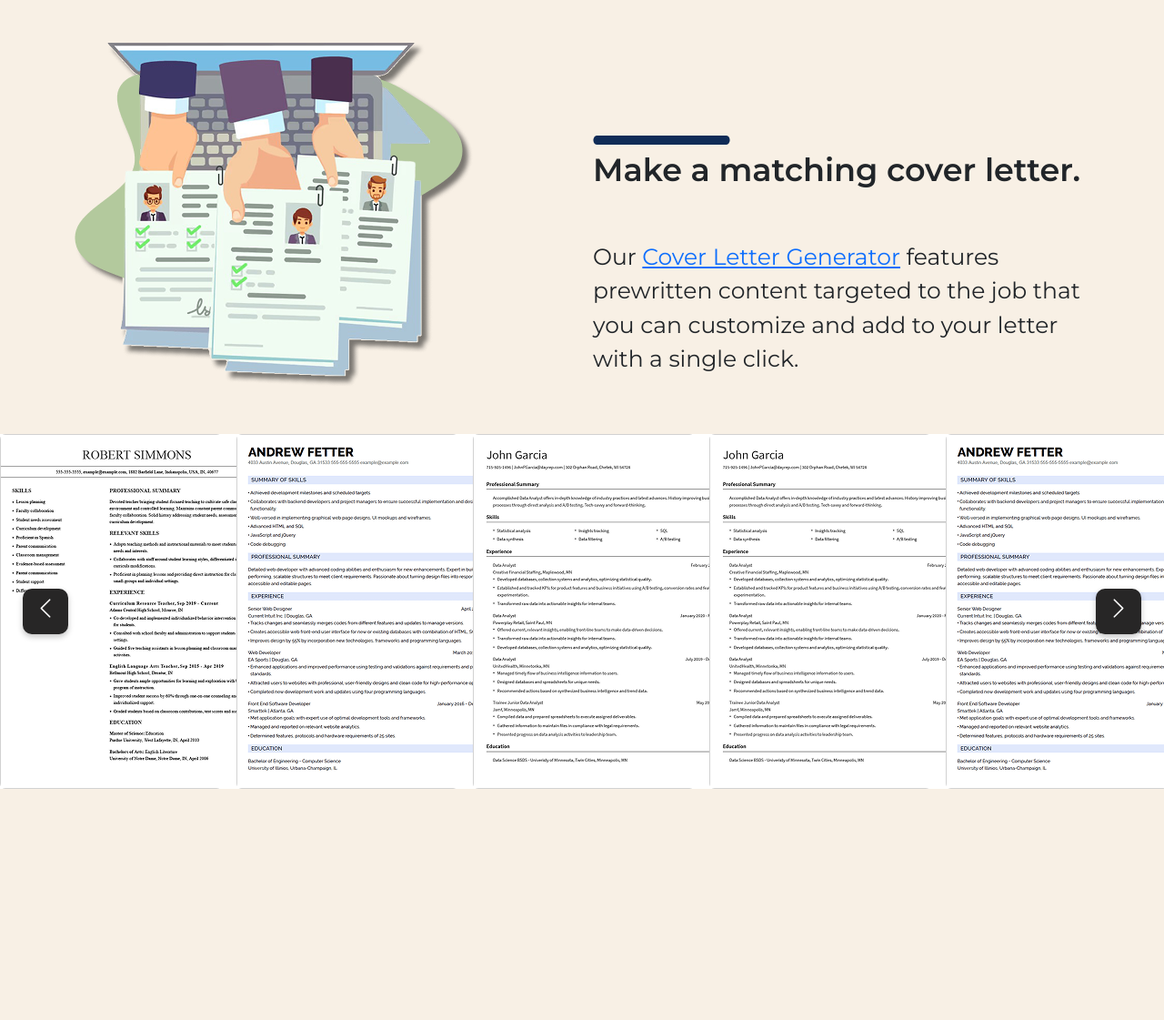
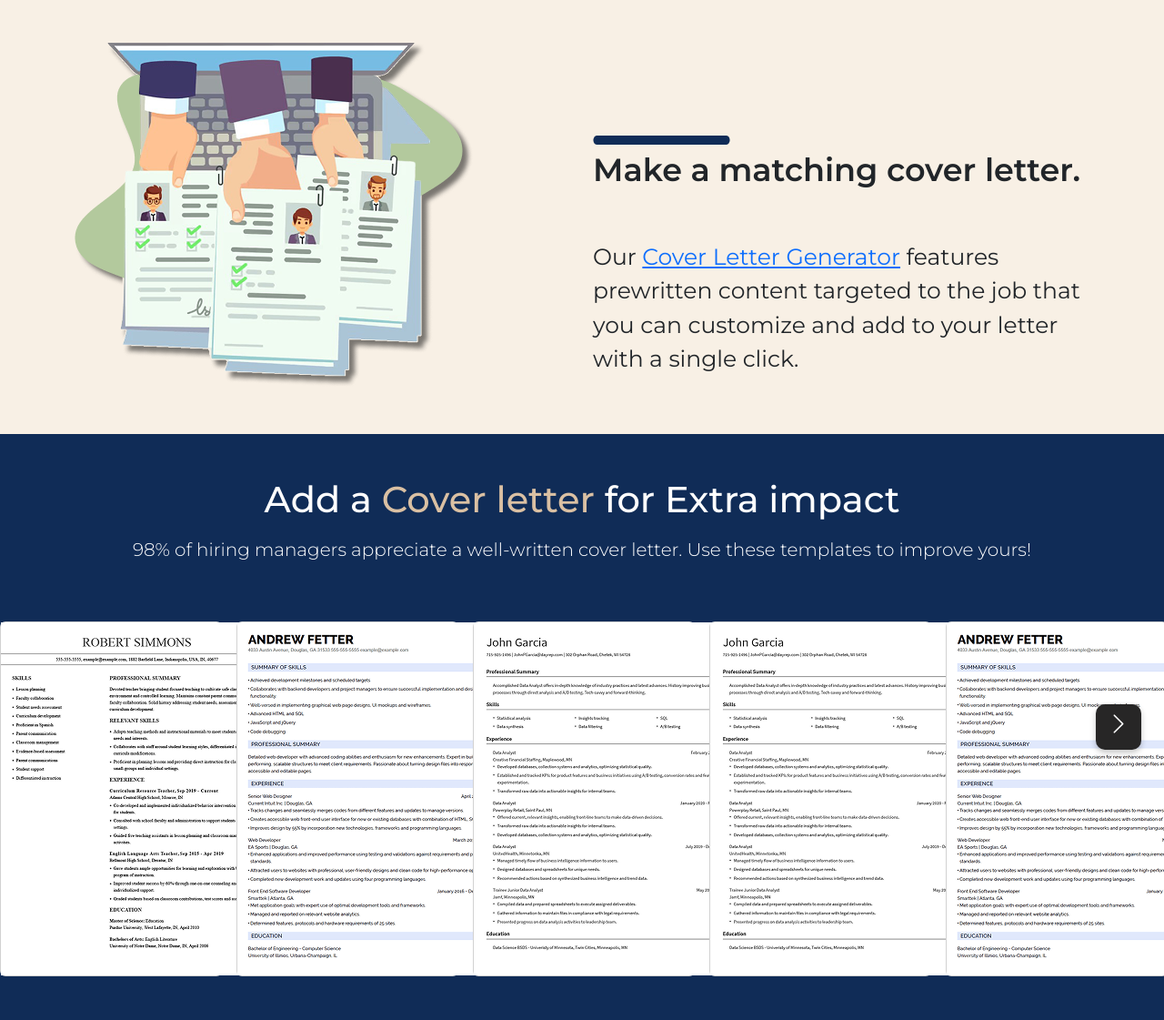
Before and after one commit to khangjhin4444/CV-Hosting-web, a PHP site: page / in a window 1280 px wide. Shown: the part 1661-2782 px from the top of the page at 91% size. Before the commit the page ends 2528 px from the top, so only its background shows below. Run offline with PHP 8.4, Linux system fonts and the light colour scheme; some libraries are stand-ins or nearby versions; some web fonts are replaced.

Commit message:
complete carousel

```diff
--- a/css/home.css
+++ b/css/home.css
@@ -1,10 +1,22 @@
 .carousel .card {
   list-style: none;
+  /* scroll-snap-align: start; */
 }
 
-.carousel .dragging .card {
+.carousel.dragging .card {
   cursor: grab;
   user-select: none;
+  pointer-events: none;
+}
+
+.carousel.dragging img{
+  user-select: none;
+  pointer-events: none;
+}
+
+.carousel.dragging {
+  scroll-behavior: auto;
+  scroll-snap-type: none;
 }
 
 .card  img {
@@ -13,19 +25,18 @@
   object-fit: cover;
 }
 
-.wrapper {
-  max-width: 1100px;
-  width: 100%;
-  position: relative;
-}
+
 
 .carousel {
   width: 100%;
   display: grid;
   grid-auto-flow: column;
   grid-auto-columns: calc((100% / 5) - 12px);
-  overflow: hidden;
+  scroll-behavior: smooth;
   gap: 16px;
+  overflow-x: auto;
+  scroll-snap-type: x mandatory;
+  scrollbar-width: none;
 }
 
 
@@ -67,65 +78,3 @@
     display: none;
   }
 }
-/* .carousel-container {
-  position: relative;
-  max-width: 100%;
-  overflow: hidden;
-  background-color: #0A2647;
-  padding: 40px 0;
-  text-align: center;
-}
-.carousel-wrapper {
-  position: relative;
-  display: flex;
-  align-items: center;
-  justify-content: center;
-  gap: 20px;
-  padding-left: 90px;
-  padding-right: 90px;
-}
-.carousel {
-  display: flex;
-  gap: 20px;
-  overflow-x: auto;
-  scroll-behavior: smooth;
-  padding: 10px;
-}
-.carousel::-webkit-scrollbar { display: none; }
-.card {
-  width: 300px;
-  height: 400px;
-  background-color: white;
-  border-radius: 10px;
-  box-shadow: 0 4px 8px rgba(0, 0, 0, 0.1);
-  flex-shrink: 0;
-  text-align: left;
-  padding: 15px;
-}
-.btn-nav {
-  top:50%;
-  transform: translateY(-50%);
-  background-color: #fff;
-  border: none;
-  font-size: 24px;
-  cursor: pointer;
-  width: 60px;
-  padding: 10px;
-  border-radius: 50%;
-  box-shadow: 0 2px 6px rgba(0, 0, 0, 0.2);
-} */
-
-/* .carousel-wrapper .btn-nav:first-child {
-  z-index: 100;
-}
-
-.carousel-wrapper .btn-nav:first-child {
-  right: 50px;
-} */
-
-@media (max-width: 600px) {
-  .carousel-wrapper {
-    padding-left: 20px;
-    padding-right: 20px;
-  }
-}
--- a/index.html
+++ b/index.html
@@ -183,13 +183,16 @@
     </div>
   </section> -->
 
-  <div class="container-fluid m-0 p-0 d-flex text-center justify-content-center align-items-center" style="position: relative;
+  <div class="container-fluid wrapper pb-5 m-0 p-0 d-flex text-center justify-content-center align-items-center" style="position: relative;
   flex-direction: column;
   width: 100%;
+  background-color: #102C57;
   ">
+    <h1 class="pt-5 pb-2" style="color: white;">Add a <span style="color: #DAC0A3;">Cover letter</span> for Extra impact</h1>
+    <p class="lead pb-5" style="color: white;">98% of hiring managers appreciate a well-written cover letter. Use these templates to improve yours!</p>
 
-      <i class="bi bi-chevron-left"></i>
-      <ul class="carousel p-0 m-0">
+    <i id="left" class="bi bi-chevron-left"></i>
+    <ul class="carousel p-0 m-0 ">
       <li class="card">
         <img src="images/CV template.png" alt="" draggable = "false">
       </li>
@@ -221,8 +224,7 @@
         <img src="images/CV template (1).png" alt="" draggable = "false">
       </li>
     </ul>
-      <i class="bi bi-chevron-right"></i>
-
+    <i id="right" class="bi bi-chevron-right"></i>
   </div>
 
 
--- a/js/home.js
+++ b/js/home.js
@@ -1,22 +1,39 @@
 const carousel = document.querySelector('.carousel');
-// document.getElementById('prevBtn').addEventListener('click', () => {
-//     carousel.scrollBy({ left: -320, behavior: 'smooth' });
-// });
-// document.getElementById('nextBtn').addEventListener('click', () => {
-//     carousel.scrollBy({ left: 320, behavior: 'smooth' });
-// });
+const arrowBtns = document.querySelectorAll('.wrapper i')
+const firstCardWidth = carousel.querySelector(".card").offsetWidth;
+const carouselChildrens = [...carousel.children];
+
+
 let isDragging  = false, startX, startScrollLeft;
+
+let cardPreView = Math.round(carousel.offsetWidth / firstCardWidth)
+
+// carouselChildrens.slice(-cardPreView).reverse().forEach(card => {
+//     card.insertAdjacentHTML("afterbegin", card.outerHTML)
+// })
+
+// carouselChildrens.slice(0, cardPreView).forEach(card => {
+//     card.insertAdjacentHTML("beforeend", card.outerHTML)
+// })
+
+arrowBtns.forEach(btn => {
+    btn.addEventListener('click', () => {
+        carousel.scrollLeft += btn.id ==='left' ? -firstCardWidth : firstCardWidth;
+    })
+})
+
 
 const dragStart = (e) => {
     isDragging = true;
-    carousel.classList.add('dragging');
+    carousel.classList.add("dragging");
     startX = e.pageX;
-    startScrollLeft = carousel.startScrollLeft;
+    startScrollLeft = carousel.scrollLeft;
 }
 
 const dragging = (e) => {
     if (!isDragging) return;
     carousel.scrollLeft = startScrollLeft - (e.pageX - startX);
+
 }
 
 const dragStop = () => {
```
Lines whose indentation alone changed are shown as unchanged.
